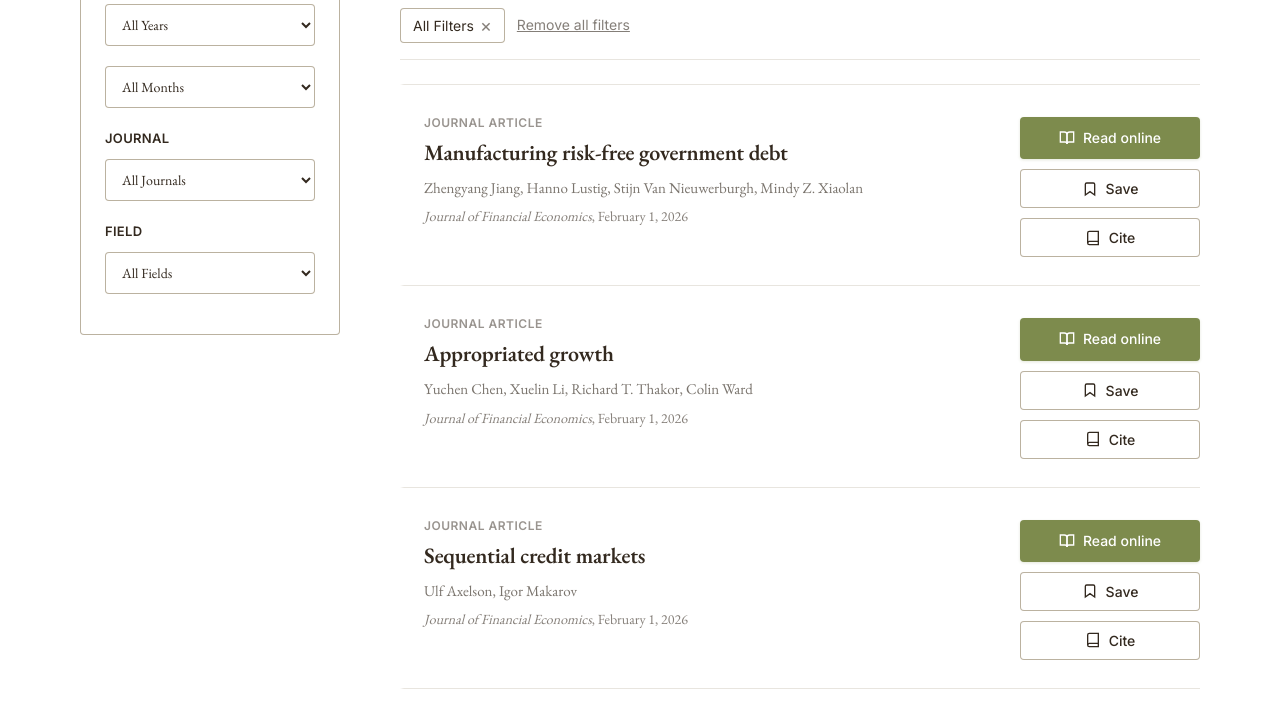
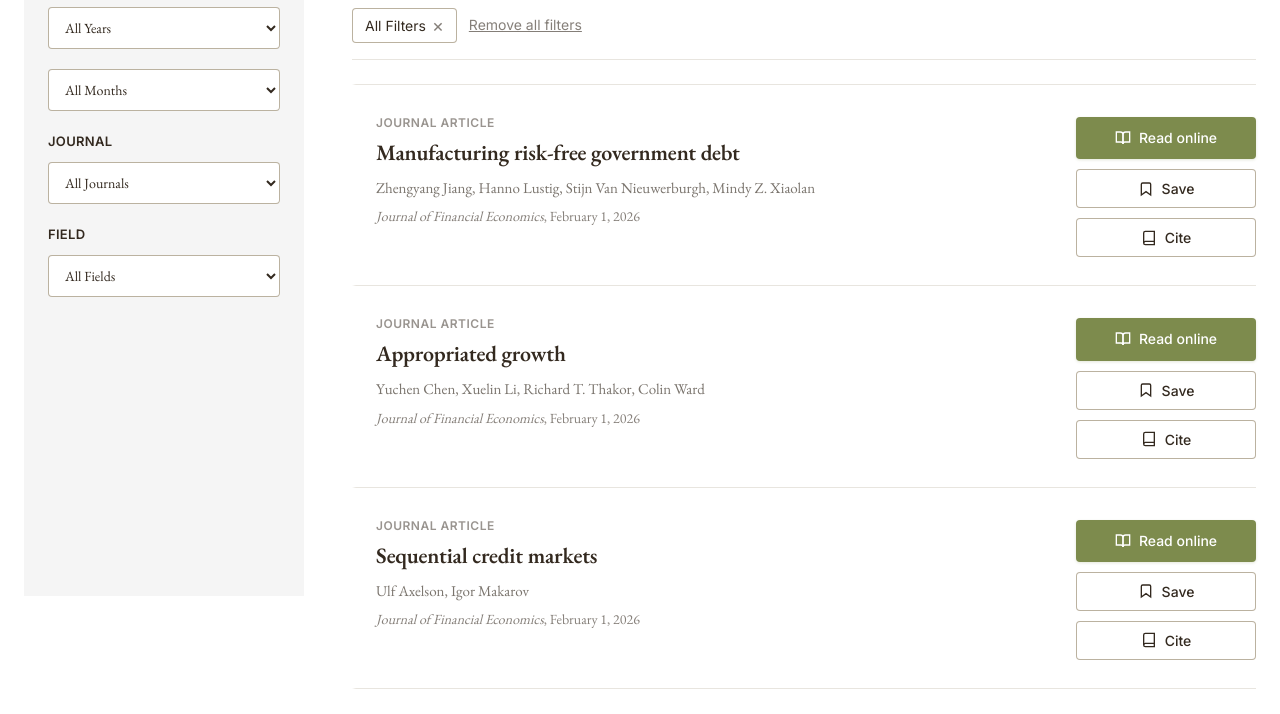
Before and after one commit to Justinache/academic-papers, a website: page index.html in a window 1280 px wide. Shown: the part 349-1063 px from the top of the page. Drawn offline with nearby package versions, Linux system fonts and the light colour scheme.

Commit message:
Grey background for sidebar, smaller margins, increased separation between sections

```diff
--- a/styles.css
+++ b/styles.css
@@ -31,9 +31,9 @@ body {
 }
 
 .container {
-    max-width: 1200px;
+    max-width: 1400px;
     margin: 0 auto;
-    padding: 0 40px;
+    padding: 0 24px;
 }
 
 /* Header */
@@ -67,6 +67,7 @@ body {
 /* Main Content */
 .main-content {
     padding-bottom: 80px;
+    background: white;
 }
 
 /* Full Width Search Bar */
@@ -113,21 +114,20 @@ body {
 /* Main Layout with Sidebar */
 .main-layout {
     display: grid;
-    grid-template-columns: 260px 1fr;
-    gap: 60px;
+    grid-template-columns: 280px 1fr;
+    gap: 48px;
     align-items: start;
-    max-width: 1400px;
-    margin: 0 auto;
 }
 
 /* Sidebar */
 .sidebar {
-    background: white;
-    border: 1px solid var(--border);
-    border-radius: 4px;
-    padding: 24px;
+    background: #F5F5F5;
+    border: none;
+    border-radius: 0;
+    padding: 28px 24px 40px 24px;
     position: sticky;
     top: 20px;
+    min-height: calc(100vh - 100px);
 }
 
 .sidebar-main-title {
```
